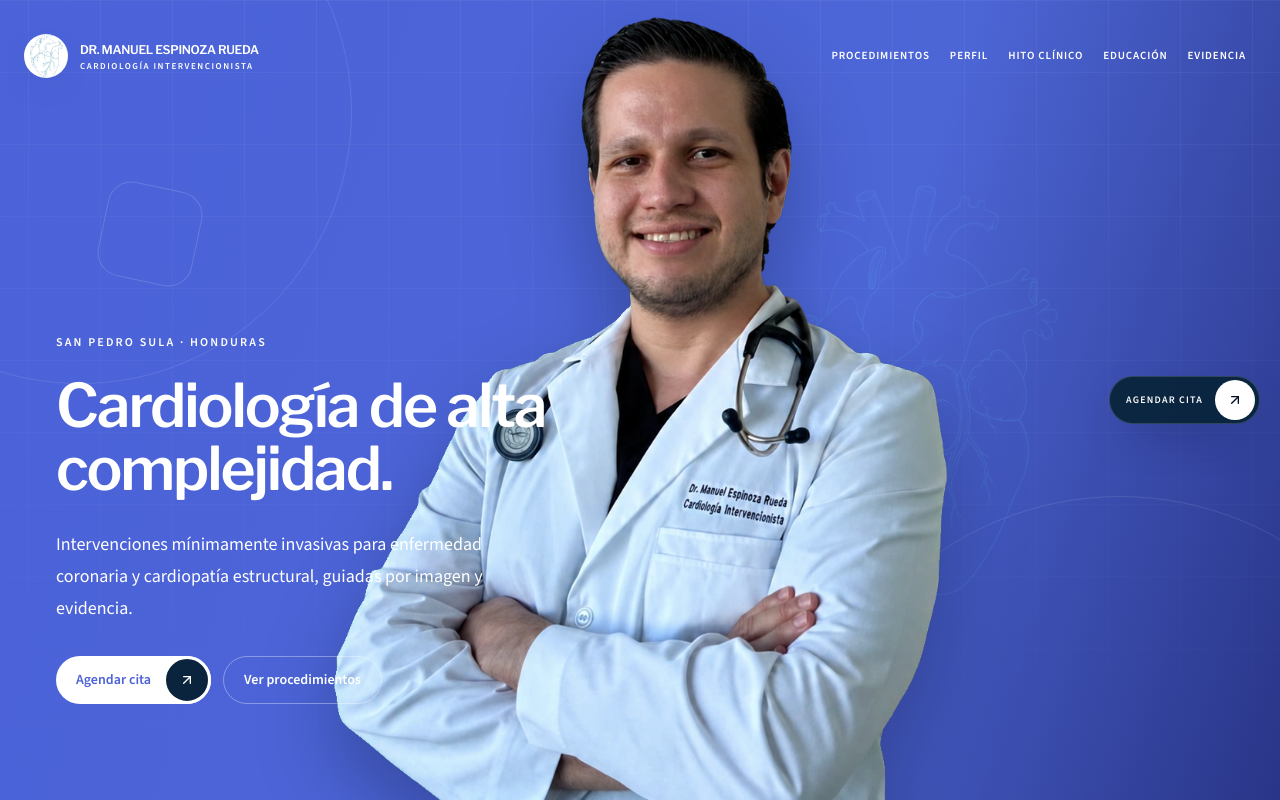
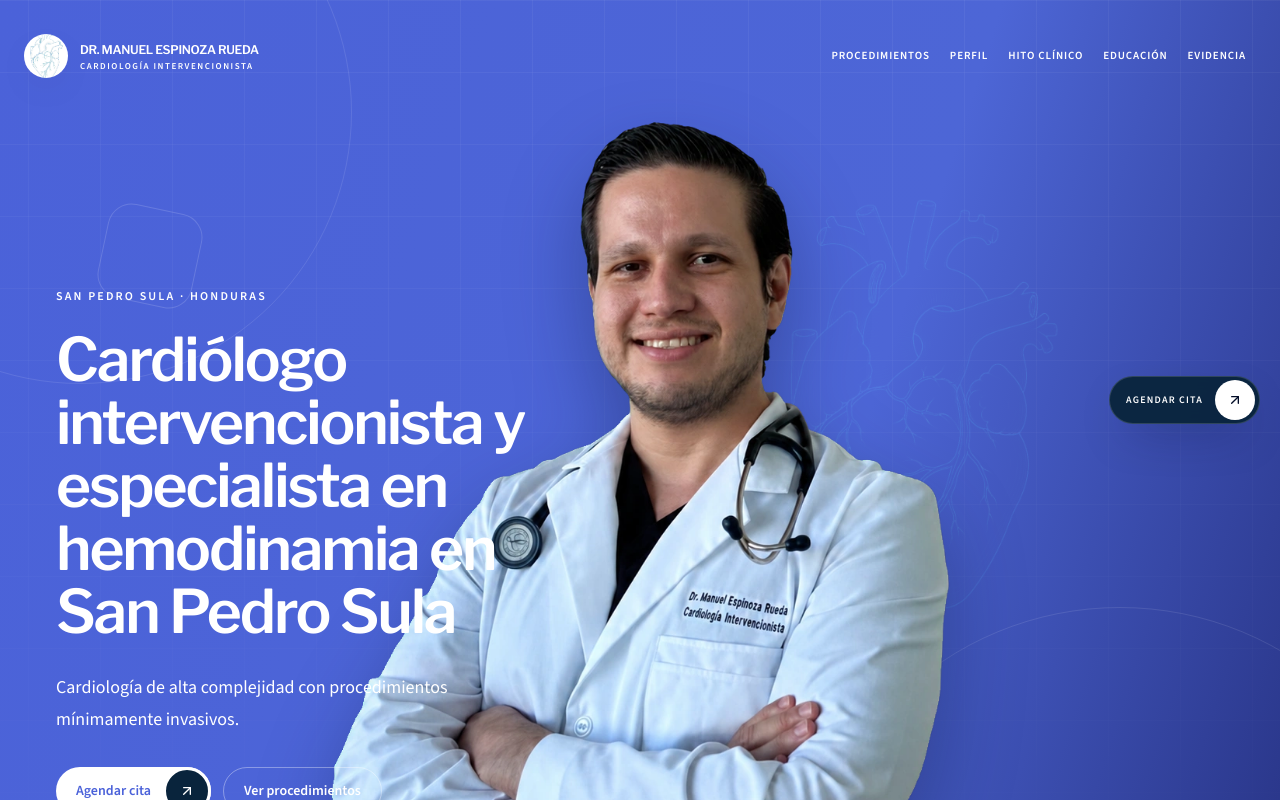
Before and after one commit to Josuezl/dr-manuel-espinoza, a Next.js app: page / in a window 1280 px wide. Shown: the top 800 px of the page. Built offline with nearby package versions, Linux system fonts and the light colour scheme.

Commit message:
seo: actualizar titulo, descripcion y H1 para San Pedro Sula

```diff
--- a/app/layout.tsx
+++ b/app/layout.tsx
@@ -19,9 +19,9 @@ const sourceSans = Source_Sans_3({
 
 export const metadata: Metadata = {
   metadataBase: new URL("https://drmanuelespinoza.com"),
-  title: `${doctor.shortName} | Cardiología Intervencionista · San Pedro Sula`,
+  title: "Cardiólogo Intervencionista en San Pedro Sula | Dr. Manuel Espinoza",
   description:
-    "Cardiólogo intervencionista y de cardiopatía estructural en San Pedro Sula, Honduras. Líder del primer procedimiento MyClip (reparación mitral percutánea) del país. Agenda tu cita en línea.",
+    "Dr. Manuel Espinoza, cardiólogo intervencionista y especialista en hemodinamia en San Pedro Sula, Honduras. Cateterismo, angioplastia, TAVI y cardiopatía estructural. Agenda tu cita.",
   keywords: [
     "Dr. Manuel Espinoza",
     "Cardiólogo San Pedro Sula",
--- a/components/Hero.tsx
+++ b/components/Hero.tsx
@@ -84,11 +84,10 @@ export default function Hero() {
             San Pedro Sula · Honduras
           </p>
           <h1 className="mt-5 max-w-xl font-display text-[2.25rem] font-semibold leading-[1.05] tracking-[-0.035em] sm:mt-6 sm:text-[3.25rem] xl:text-[3.75rem]">
-            Cardiología de alta complejidad.
+            Cardiólogo intervencionista y especialista en hemodinamia en San Pedro Sula
           </h1>
           <p className="mt-5 w-full max-w-md text-base leading-7 text-white sm:mt-7 sm:text-[1.125rem] sm:leading-8">
-            Intervenciones mínimamente invasivas para enfermedad coronaria y
-            cardiopatía estructural, guiadas por imagen y evidencia.
+            Cardiología de alta complejidad con procedimientos mínimamente invasivos.
           </p>
 
           <div className="mt-6 flex flex-wrap gap-2 sm:mt-8 sm:gap-3">
```
